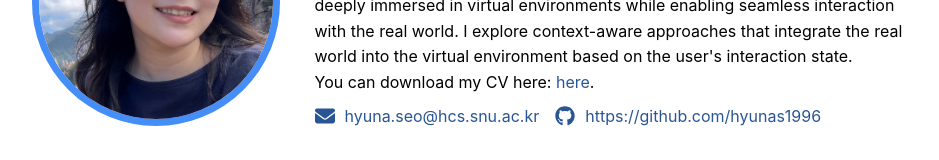
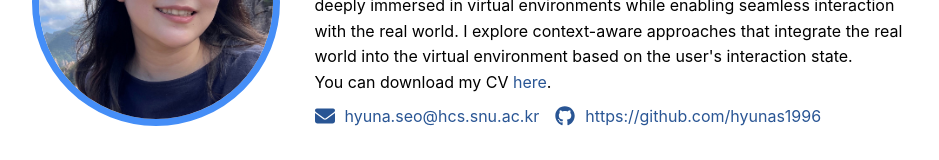
Before and after one commit to hyunaseo/hyunaseo.github.io, a React (Create React App) app: page / in a window 1280 px wide. Shown: the part 204-364 px from the top of the page, without its empty margins (167-1106 px from the left). Built offline with nearby package versions, Linux system fonts and the light colour scheme.

Commit message:
Fixed typos

```diff
--- a/src/App.js
+++ b/src/App.js
@@ -25,7 +25,7 @@ function App() {
               <p>
               My research focuses on designing Cross Reality systems that keep users deeply immersed in virtual environments while enabling seamless interaction with the real world. I explore context-aware approaches that integrate the real world into the virtual environment based on the user's interaction state.
               </p>
-              <p>You can download my CV here: <a href={`${process.env.PUBLIC_URL}/cv.pdf`} target="_blank" rel="noopener noreferrer">here</a>.</p>
+              <p>You can download my CV <a href={`${process.env.PUBLIC_URL}/cv.pdf`} target="_blank" rel="noopener noreferrer">here</a>.</p>
               <div className="contact-info">
                 <div className="contact-item">
                   <FontAwesomeIcon icon={faEnvelope} className="contact-icon" />
```
